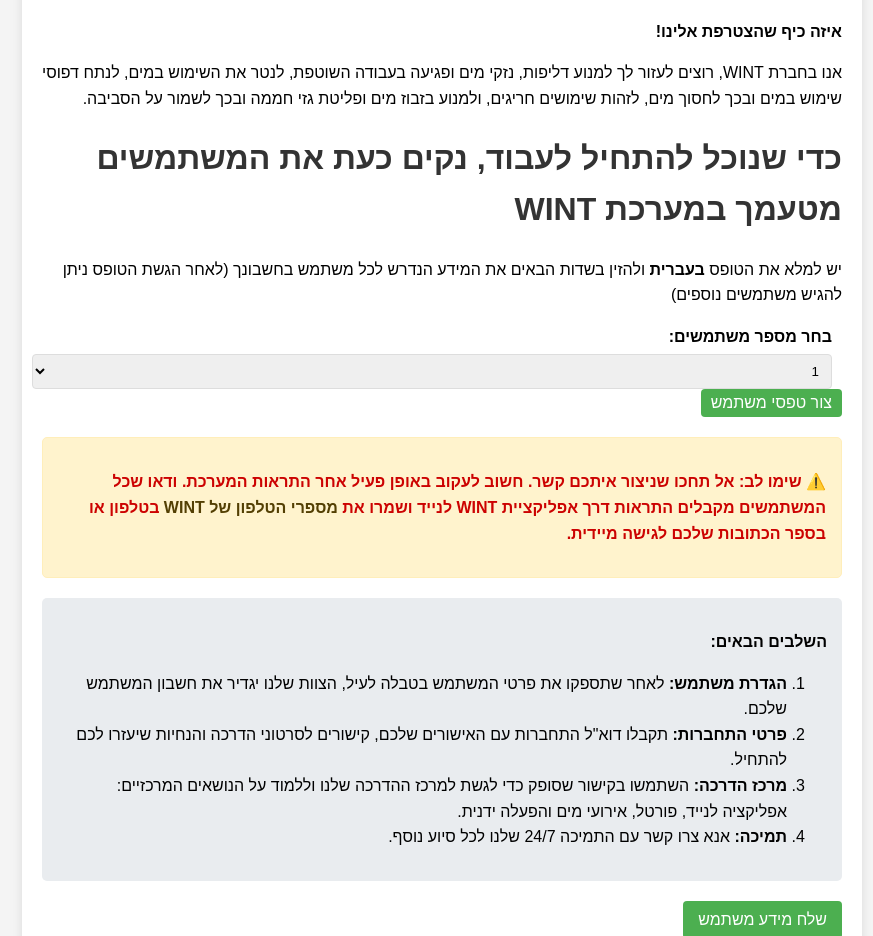
After one commit to baralush12/create_users, a Flask app: page /he in a window 1280 px wide. The commit adds this page. Shown: the part 454-1390 px from the top of the page, without its empty margins (198-1071 px from the left). Run offline with Flask 3, Linux system fonts and the light colour scheme.

```diff
--- a/routes.py
+++ b/routes.py
@@ -1,11 +1,16 @@
-from flask import render_template, request, flash, redirect, url_for
+from datetime import datetime
+from flask import render_template, request, flash, redirect, session, url_for
 from app import app, limiter
 from email_utils import send_email
 from forms import UserForm
 
-@app.route('/')
+@app.route('/en')
 def index():
-    return render_template('index.html', user_count=1, forms=None)
+    return render_template('index_en.html', user_count=1, forms=None)
+
+@app.route('/he')
+def index_he():
+    return render_template('index_he.html', user_count=1, forms=None)
 
 @app.route('/submit', methods=['POST'])
 @limiter.limit("10 per minute")
@@ -32,11 +37,23 @@
 
         success, error = send_email(data)
         if success:
-            flash('Thank you for submitting the user information. Our team will process it shortly.', 'success')
-            return redirect(url_for('index'))
+            session['submitted_data'] = data
+            session['submission_time'] = datetime.now().strftime("%Y-%m-%d %H:%M:%S")
+            return redirect(url_for('thank_you'))
         else:
             flash(f'An error occurred while processing your submission. Please try again later. Error: {error}', 'error')
     else:
         flash('Please correct the errors in the form and resubmit.', 'error')
 
-    return render_template('index.html', forms=forms, user_count=user_count)
+    # Determine which template to render based on the referer
+    if request.referrer and '/he' in request.referrer:
+        return render_template('index_he.html', forms=forms, user_count=user_count)
+    else:
+        return render_template('index.html', forms=forms, user_count=user_count)
+
+@app.route('/thank-you')
+def thank_you():
+    submitted_data = session.get('submitted_data', [])
+    submission_time = session.get('submission_time', '')
+    language = 'he' if '/he' in request.referrer else 'en'
+    return render_template('thank_you.html', data=submitted_data, submission_time=submission_time, language=language)
--- a/static/css/styles.css
+++ b/static/css/styles.css
@@ -137,3 +137,51 @@
   background-color: #dff0d8;
   border-color: #d6e9c6;
 }
+
+/* thank you page */
+.rtl {
+  direction: rtl;
+  text-align: right;
+}
+
+table {
+  width: 100%;
+  border-collapse: collapse;
+}
+
+th,
+td {
+  border: 1px solid #ddd;
+  padding: 8px;
+  text-align: left;
+}
+
+.rtl th,
+.rtl td {
+  text-align: right;
+}
+
+th {
+  background-color: #f2f2f2;
+}
+
+.container {
+  max-width: 800px;
+  margin: 0 auto;
+  padding: 20px;
+}
+
+h1,
+h2,
+h3 {
+  color: #333;
+}
+
+a {
+  color: #007bff;
+  text-decoration: none;
+}
+
+a:hover {
+  text-decoration: underline;
+}
--- a/static/js/script.js
+++ b/static/js/script.js
@@ -8,75 +8,137 @@
   function createUserEntry(index) {
     const userEntry = document.createElement("div");
     userEntry.className = "user-entry";
+    const isHebrew = document.documentElement.lang === "he";
     userEntry.innerHTML = `
-        <h2>User ${index + 1}</h2>
+        <h2>${isHebrew ? "משתמש" : "User"} ${index + 1}</h2>
         <div class="form-group">
-          <label for="user_${index}-firstname">First Name *</label>
+          <label for="user_${index}-firstname">${
+      isHebrew ? "שם פרטי" : "First Name"
+    } *</label>
           <input type="text" name="user_${index}-firstname" required>
         </div>
         <div class="form-group">
-          <label for="user_${index}-lastname">Last Name *</label>
+          <label for="user_${index}-lastname">${
+      isHebrew ? "שם משפחה" : "Last Name"
+    } *</label>
           <input type="text" name="user_${index}-lastname" required>
         </div>
         <div class="form-group">
-          <label for="user_${index}-email">Business Email *</label>
+          <label for="user_${index}-email">${
+      isHebrew ? "דוא״ל עסקי" : "Business Email"
+    } *</label>
           <input type="email" name="user_${index}-email" required>
-          <div class="field-description">Must have the same domain as your company.</div>
+          <div class="field-description">${
+            isHebrew
+              ? "חייב להיות זהה ולפי הדומיין של החברה שלך"
+              : "Must have the same domain as your company."
+          }</div>
         </div>
         <div class="form-group">
-          <label for="user_${index}-mobilephone">Mobile Phone Number *</label>
+          <label for="user_${index}-mobilephone">${
+      isHebrew ? "מספר טלפון נייד" : "Mobile Phone Number"
+    } *</label>
           <input type="tel" name="user_${index}-mobilephone" required>
         </div>
         <div class="form-group">
-          <label for="user_${index}-phone">Office Number</label>
+          <label for="user_${index}-phone">${
+      isHebrew ? "מספר טלפון במשרד" : "Office Number"
+    }</label>
           <input type="tel" name="user_${index}-phone">
         </div>
         <div class="form-group">
-          <label for="user_${index}-company">Company Name *</label>
+          <label for="user_${index}-company">${
+      isHebrew ? "שם החברה" : "Company Name"
+    } *</label>
           <input type="text" name="user_${index}-company" required>
         </div>
         <div class="form-group">
-          <label for="user_${index}-jobtitle">Job Title *</label>
+          <label for="user_${index}-jobtitle">${
+      isHebrew ? "תפקיד" : "Job Title"
+    } *</label>
           <input type="text" name="user_${index}-jobtitle" required>
         </div>
         <div class="form-group">
-          <label for="user_${index}-country">Country *</label>
+          <label for="user_${index}-country">${
+      isHebrew ? "מדינה" : "Country"
+    } *</label>
           <select name="user_${index}-country" required>
-            <option value="">Please Select</option>
-            <option value="United States">United States</option>
-            <option value="United Kingdom">United Kingdom</option>
-            <option value="Israel">Israel</option>
-            <!-- Add more countries as needed -->
+            <option value="">${
+              isHebrew ? "בחר בבקשה" : "Please Select"
+            }</option>
+            <option value="United States">${
+              isHebrew ? "ארצות הברית" : "United States"
+            }</option>
+            <option value="United Kingdom">${
+              isHebrew ? "בריטניה" : "United Kingdom"
+            }</option>
+            <option value="Israel">${isHebrew ? "ישראל" : "Israel"}</option>
           </select>
         </div>
         <div class="form-group">
           <label>
             <input type="checkbox" name="user_${index}-enable_valve_control">
-            <span>Enable Open/Close Valve Control</span>
+            <span>${
+              isHebrew
+                ? "אפשר שליטה בפתיחה/סגירה של הברזים"
+                : "Enable Open/Close Valve Control"
+            }</span>
           </label>
-          <div class="field-description">I agree that this user can remotely control the valves on my sites.</div>
+          <div class="field-description">${
+            isHebrew
+              ? "אני מסכים שמשתמש זה יכול לשלוט מרחוק בברזים באתרים שלי"
+              : "I agree that this user can remotely control the valves on my sites."
+          }</div>
         </div>
         <div class="form-group">
-          <label for="user_${index}-escalation_level">User Escalation Level *</label>
+          <label for="user_${index}-escalation_level">${
+      isHebrew ? "רמת האסקלציה למשתמש" : "User Escalation Level"
+    } *</label>
           <select name="user_${index}-escalation_level" required>
-            <option value="">Please Select</option>
-            <option value="1. Main contact">1. Main contact</option>
-            <option value="2. Second contact">2. Second contact</option>
-            <option value="3. Third contact">3. Third contact</option>
-            <option value="4. Fourth contact">4. Fourth contact</option>
-            <option value="5. Fifth contact">5. Fifth contact</option>
-            <option value="6. Sixth contact">6. Sixth contact</option>
-            <option value="Emergency">Emergency</option>
-            <option value="Email">Email</option>
-            <option value="none">None</option>
+            <option value="">${
+              isHebrew ? "בחר בבקשה" : "Please Select"
+            }</option>
+            <option value="1. Main contact">${
+              isHebrew ? "1. איש קשר ראשי" : "1. Main contact"
+            }</option>
+            <option value="2. Second contact">${
+              isHebrew ? "2. איש קשר משני" : "2. Second contact"
+            }</option>
+            <option value="3. Third contact">${
+              isHebrew ? "3. איש קשר שלישי" : "3. Third contact"
+            }</option>
+            <option value="4. Fourth contact">${
+              isHebrew ? "4. איש קשר רביעי" : "4. Fourth contact"
+            }</option>
+            <option value="5. Fifth contact">${
+              isHebrew ? "5. איש קשר חמישי" : "5. Fifth contact"
+            }</option>
+            <option value="6. Sixth contact">${
+              isHebrew ? "6. איש קשר שישי" : "6. Sixth contact"
+            }</option>
+            <option value="Emergency">${
+              isHebrew ? "חירום" : "Emergency"
+            }</option>
+            <option value="Email">${isHebrew ? 'דוא"ל בלבד' : "Email"}</option>
+            <option value="none">${isHebrew ? "ללא" : "None"}</option>
           </select>
           <div class="field-description">
-            <small>Select the priority for this user to escalate in case of a significant and ongoing water event. <br>Our WINT 24/7 support team will contact your team in the order indicated in this list.</small>
+            ${
+              isHebrew
+                ? "בחר את העדיפות למשתמש זה לרשימת אסקלציה במקרה של אירוע מים משמעותי ומתמשך. צוות התמיכה 24/7 של WINT ייצור קשר עם הצוות שלך לפי הסדר המצוין ברשימה זו."
+                : "Select the priority for this user to escalate in case of a significant and ongoing water event. Our WINT 24/7 support team will contact your team in the order indicated in this list."
+            }
           </div>
         </div>
         <div class="form-group">
-          <label for="user_${index}-comments">Comments</label>
-          <textarea name="user_${index}-comments" placeholder="We are here for you! Tell us what's on your mind :)"></textarea>
+          <label for="user_${index}-comments">${
+      isHebrew ? "הערות" : "Comments"
+    }</label>
+          <textarea name="user_${index}-comments" placeholder="${
+      isHebrew
+        ? "אנחנו כאן בשבילך! ספר לנו מה על דעתך :)"
+        : "We are here for you! Tell us what's on your mind :)"
+    }"></textarea>
         </div>
       `;
     return userEntry;
--- /dev/null
+++ b/templates/index_he.html
@@ -0,0 +1,142 @@
+<!DOCTYPE html>
+<html lang="he" dir="rtl">
+  <head>
+    <meta charset="UTF-8" />
+    <meta name="viewport" content="width=device-width, initial-scale=1.0" />
+    <title>WINT User Onboarding - Hebrew</title>
+    <link
+      rel="stylesheet"
+      href="{{ url_for('static', filename='css/styles.css') }}"
+    />
+    <style>
+      body {
+        direction: rtl;
+        text-align: right;
+      }
+    </style>
+  </head>
+  <body>
+    <div class="container">
+      <img
+        src="https://info.wint.ai/hubfs/header-heb-550x150px--x2.jpg"
+        alt="WINT-Logo-RGB_Primary_Tagline_Gray-Cyan"
+        class="header-image"
+      />
+
+      <div class="intro-text">
+        <p><strong>איזה כיף שהצטרפת אלינו!</strong></p>
+        <p>
+          אנו בחברת WINT, רוצים לעזור לך למנוע דליפות, נזקי מים ופגיעה בעבודה
+          השוטפת, לנטר את השימוש במים, לנתח דפוסי שימוש במים ובכך לחסוך מים,
+          לזהות שימושים חריגים, ולמנוע בזבוז מים ופליטת גזי חממה ובכך לשמור על
+          הסביבה.
+        </p>
+      </div>
+
+      <h1>כדי שנוכל להתחיל לעבוד, נקים כעת את המשתמשים מטעמך במערכת WINT</h1>
+      <p>
+        יש למלא את הטופס <strong>בעברית</strong> ולהזין בשדות הבאים את המידע
+        הנדרש לכל משתמש בחשבונך (לאחר הגשת הטופס ניתן להגיש משתמשים נוספים)
+      </p>
+
+      {% with messages = get_flashed_messages(with_categories=true) %} {% if
+      messages %} {% for category, message in messages %}
+      <div class="alert alert-{{ category }}">{{ message }}</div>
+      {% endfor %} {% endif %} {% endwith %}
+
+      <div class="user-selection">
+        <label for="userCount">בחר מספר משתמשים:</label>
+        <select id="userCount">
+          <option value="1">1</option>
+          <option value="2">2</option>
+          <option value="3">3</option>
+          <option value="4">4</option>
+          <option value="5">5</option>
+        </select>
+        <button id="generateForms">צור טפסי משתמש</button>
+      </div>
+
+      <form
+        id="userForm"
+        action="/submit"
+        method="post"
+        class="{% if not forms %}hidden{% endif %}"
+      >
+        <input
+          type="hidden"
+          name="userCount"
+          id="formUserCount"
+          value="{{ user_count }}"
+        />
+        <div id="userEntries">
+          {% if forms %} {% for form in forms %}
+          <div class="user-entry">
+            <h2>משתמש {{ loop.index }}</h2>
+            <!-- Add form fields here -->
+          </div>
+          {% endfor %} {% endif %}
+        </div>
+
+        <div class="warning-text">
+          <p>
+            <strong>
+              <span style="color: #cc0201">
+                ⚠️ שימו לב: אל תחכו שניצור איתכם קשר. חשוב לעקוב באופן פעיל אחר
+                התראות המערכת. ודאו שכל המשתמשים מקבלים התראות דרך אפליקציית
+                WINT לנייד ושמרו את
+                <a
+                  href="https://wint.ai/contact/contact-support/"
+                  target="_blank"
+                  rel="noopener"
+                  >מספרי הטלפון של WINT</a
+                >
+                בטלפון או בספר הכתובות שלכם לגישה מיידית.
+              </span>
+            </strong>
+          </p>
+        </div>
+
+        <div class="next-steps">
+          <p><strong>השלבים הבאים:</strong></p>
+          <ol>
+            <li>
+              <strong>הגדרת משתמש:</strong> לאחר שתספקו את פרטי המשתמש בטבלה
+              לעיל, הצוות שלנו יגדיר את חשבון המשתמש שלכם.
+            </li>
+            <li>
+              <strong>פרטי התחברות:</strong> תקבלו דוא"ל התחברות עם האישורים
+              שלכם, קישורים לסרטוני הדרכה והנחיות שיעזרו לכם להתחיל.
+            </li>
+            <li>
+              <strong>מרכז הדרכה:</strong> השתמשו בקישור שסופק כדי לגשת למרכז
+              ההדרכה שלנו וללמוד על הנושאים המרכזיים: אפליקציה לנייד, פורטל,
+              אירועי מים והפעלה ידנית.
+            </li>
+            <li>
+              <strong>תמיכה:</strong> אנא צרו קשר עם התמיכה 24/7 שלנו לכל סיוע
+              נוסף.
+            </li>
+          </ol>
+        </div>
+
+        <button type="submit">שלח מידע משתמש</button>
+      </form>
+
+      <img
+        src="https://info.wint.ai/hubfs/footer-heb-OP1-550x100px--x2-1.jpg"
+        alt="footer- OP1-550x100px--x2"
+        class="footer-image"
+      />
+
+      <div class="privacy-policy">
+        <p>
+          WINT זקוקה לפרטי הקשר שאתה מספק לנו כדי לפנות אליך לגבי המוצרים
+          והשירותים שלנו. ניתן לבטל את ההרשמה לתכתובות אלה בכל שלב. לקבלת מידע
+          על ביטול הרשמה, וכן לקבלת נוהלי הפרטיות שלנו והמחויבות שלנו להגן על
+          הפרטיות שלך, עיין במדיניות הפרטיות שלנו.
+        </p>
+      </div>
+    </div>
+    <script src="{{ url_for('static', filename='js/script.js') }}"></script>
+  </body>
+</html>
```
Also changed, not shown: forms.py (+25 -25 lines), templates/thank_you.html (added, +58 -0 lines), templates/index_en.html (renamed from templates/index.html).
